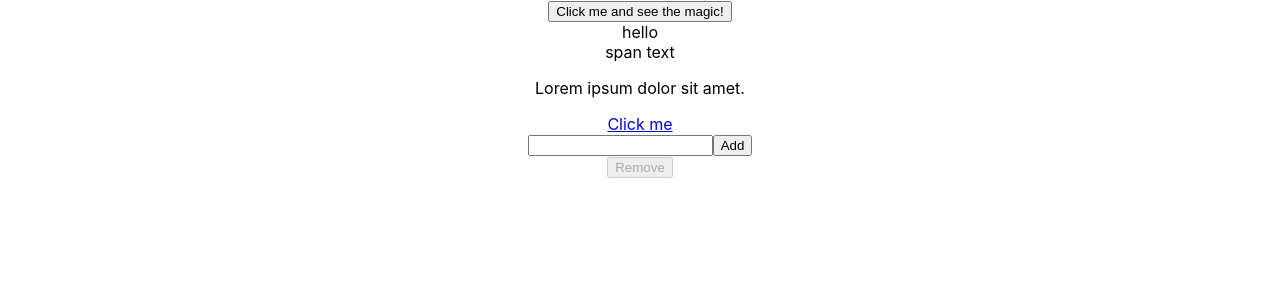
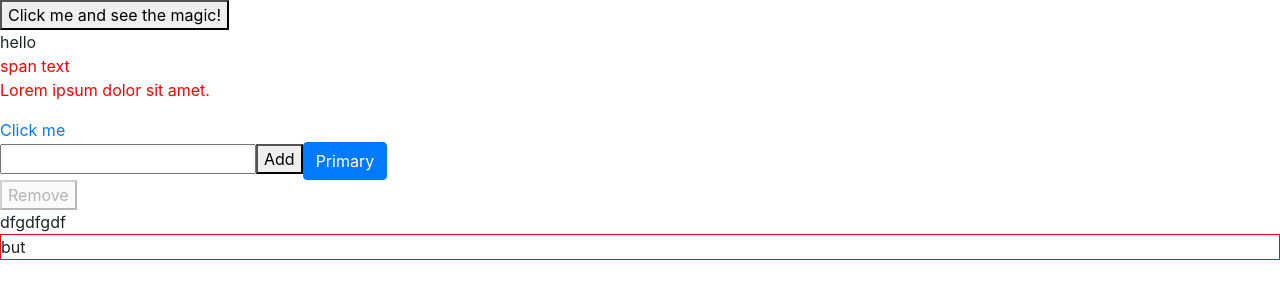
Before and after one commit to MASISKAR/react-demo-01, a React app: page / in a window 1280 px wide. Shown: the top 300 px of the page. Built offline with nearby package versions, Linux system fonts and the light colour scheme.

Commit message:
lesson-11

```diff
--- a/config/webpack.config.js
+++ b/config/webpack.config.js
@@ -432,15 +432,16 @@ module.exports = function(webpackEnv) {
               use: getStyleLoaders({
                 importLoaders: 1,
                 sourceMap: isEnvProduction && shouldUseSourceMap,
-                modules: {
-                  localIdentName: '[name]_[local]_[hash:base64:5]'
-                },
               }),
               // Don't consider CSS imports dead code even if the
               // containing package claims to have no side effects.
               // Remove this when webpack adds a warning or an error for this.
               // See https://github.com/webpack/webpack/issues/6571
               sideEffects: true,
+            },
+            {
+              test: /\.less$/,
+              loader: 'less-loader', // compiles Less to CSS
             },
             // Adds support for CSS Modules (https://github.com/css-modules/css-modules)
             // using the extension .module.css
--- a/package.json
+++ b/package.json
@@ -15,6 +15,7 @@
     "babel-loader": "8.1.0",
     "babel-plugin-named-asset-import": "^0.3.6",
     "babel-preset-react-app": "^9.1.2",
+    "bootstrap": "^4.5.0",
     "camelcase": "^5.3.1",
     "case-sensitive-paths-webpack-plugin": "2.3.0",
     "css-loader": "3.4.2",
@@ -37,6 +38,7 @@
     "jest-resolve": "24.9.0",
     "jest-watch-typeahead": "0.4.2",
     "mini-css-extract-plugin": "0.9.0",
+    "node-sass": "^4.14.1",
     "optimize-css-assets-webpack-plugin": "5.0.3",
     "pnp-webpack-plugin": "1.6.4",
     "postcss-flexbugs-fixes": "4.1.0",
@@ -46,6 +48,7 @@
     "postcss-safe-parser": "4.0.1",
     "react": "^16.13.1",
     "react-app-polyfill": "^1.0.6",
+    "react-bootstrap": "^1.0.1",
     "react-dev-utils": "^10.2.1",
     "react-dom": "^16.13.1",
     "resolve": "1.15.0",
@@ -135,5 +138,8 @@
     "presets": [
       "react-app"
     ]
+  },
+  "devDependencies": {
+    "less-loader": "^6.1.0"
   }
 }
--- a/src/App.js
+++ b/src/App.js
@@ -1,6 +1,9 @@
 import React from 'react';
 // import logo from './logo.svg';
-import classes from './App.css';
+import 'bootstrap/dist/css/bootstrap.min.css';
+import classes from './App.module.css';
+import './index.css';
+import lessClasses from './components/style.less';
 // import Person from './components/Person';
 // import greet, {idGen as idGenerator, Hello, getThis} from './tools';
 // import * as newObj from './tools';
@@ -12,7 +15,7 @@ import ToDo from './components/ToDo';
 // getThis();
 import Div from './components/HOC/Div';
 
-
+console.log('classes', classes);
 
 class App extends React.Component{
   constructor(props){
@@ -53,7 +56,9 @@ Click me and see the magic!</button>
 </Div>
 
 <ToDo/>
+<div className={lessClasses.block}>dfgdfgdf</div>
 
+<div className="but">but</div>
     </div>
   );
 
--- a/src/components/NewTask.js
+++ b/src/components/NewTask.js
@@ -1,4 +1,5 @@
 import React, { Component } from 'react';
+import Button from 'react-bootstrap/Button';
 
 class NewTask extends Component {
 state = {
@@ -18,14 +19,22 @@ this.setState({inputText: ''});
 }
 
     render() {
+        const {disabled} = this.props;
         return (
             <>
                 <input
+                    disabled = {disabled}
                     value={this.state.inputText}
                     type="text"
                     onChange={this.inputChangeHandler}
                 />
-                <button onClick={this.buttonClickHandler}>Add</button>
+                <button
+                disabled = {disabled}
+                 onClick={this.buttonClickHandler}
+                 >
+
+                 Add</button>
+                 <Button variant="primary">Primary</Button>
             </>
         );
     }
--- a/src/components/Task/Task.js
+++ b/src/components/Task/index.js
@@ -1,7 +1,7 @@
 import React  from 'react';
-import classes from './task.css';
+import classes from './style.css';
 
-export default class Task extends React.Component{
+export default class Task extends React.PureComponent{
     constructor(props){
         super(props);
         console.log('Task constructor');
@@ -10,8 +10,6 @@ export default class Task extends React.Component{
           editText: props.text
         }
     }
-
-
 
 
     componentDidMount(){
@@ -24,7 +22,7 @@ export default class Task extends React.Component{
         // console.log('this.props', this.props);
       }
 
- /*      shouldComponentUpdate(prevProps, prevState){
+ /*       shouldComponentUpdate(prevProps, prevState){
        return prevProps.text !== this.props.text;
 
       } */
@@ -37,6 +35,7 @@ export default class Task extends React.Component{
         this.setState({
           isEdit: true
         });
+        this.props.onEdit();
       }
 
       cancelEdit = ()=> {
@@ -44,6 +43,7 @@ export default class Task extends React.Component{
           isEdit: false,
           editText: this.props.text
         });
+        this.props.onEdit();
       }
 
       handleInputChange = (event)=>{
@@ -53,10 +53,11 @@ export default class Task extends React.Component{
       }
 
       saveEdit = ()=>{
-        this.props.onEdit(this.state.editText);
+        this.props.onSaveEdit(this.state.editText);
         this.setState({
           isEdit: false
         });
+
       }
 
    render(){
--- a/src/components/ToDo.js
+++ b/src/components/ToDo.js
@@ -1,6 +1,6 @@
 import React, { Component } from 'react';
 import { idGen } from '../utils';
-import Task from './Task/Task';
+import Task from './Task';
 import NewTask from './NewTask';
 
 class ToDo extends Component {
@@ -10,7 +10,8 @@ class ToDo extends Component {
     }
     state = {
         tasks: [],
-        taskIds : new Set()
+        taskIds : new Set(),
+        isEditing: false
     }
 
     componentDidMount(){
@@ -65,7 +66,7 @@ class ToDo extends Component {
 
     }
 
-    handleEdit = (id)=> (text)=>{
+    handleSaveEdit = (id)=> (text)=>{
         const tasks = JSON.parse(JSON.stringify(this.state.tasks));
 
         for(let task of tasks){
@@ -74,7 +75,13 @@ class ToDo extends Component {
                 break;
             }
         }
-        this.setState({ tasks });
+        this.setState({ tasks,  isEditing: false});
+    }
+
+    handleEdit = ()=>{
+        this.setState({
+            isEditing: !this.state.isEditing,
+        });
     }
 
     render() {
@@ -90,7 +97,8 @@ class ToDo extends Component {
                     text={text}
                     onDelete = {this.removeButtonHandler(id)}
                     onCheck = {this.handleCheck(id)}
-                    onEdit = {this.handleEdit(id)}
+                    onSaveEdit = {this.handleSaveEdit(id)}
+                    onEdit = {this.handleEdit}
                      />
 
 /*                     <div key={task.id}>
@@ -107,6 +115,7 @@ class ToDo extends Component {
                 <div>
                 <NewTask
                 onTaskAdd = {this.addTask}
+                disabled = {this.state.isEditing}
                 />
                 </div>
                 <div>
--- a/src/index.css
+++ b/src/index.css
@@ -11,3 +11,7 @@ code {
   font-family: source-code-pro, Menlo, Monaco, Consolas, 'Courier New',
     monospace;
 }
+
+.but{
+  border: 1px solid #f00;
+}
```
Also changed, not shown: src/components/Input.js (+4 -3 lines), src/App.module.css (renamed from src/App.css), src/components/Task/style.css (renamed from src/components/Task/task.css), src/components/style.less (added), 1 other file (tests, documents, lock files or other folders).
